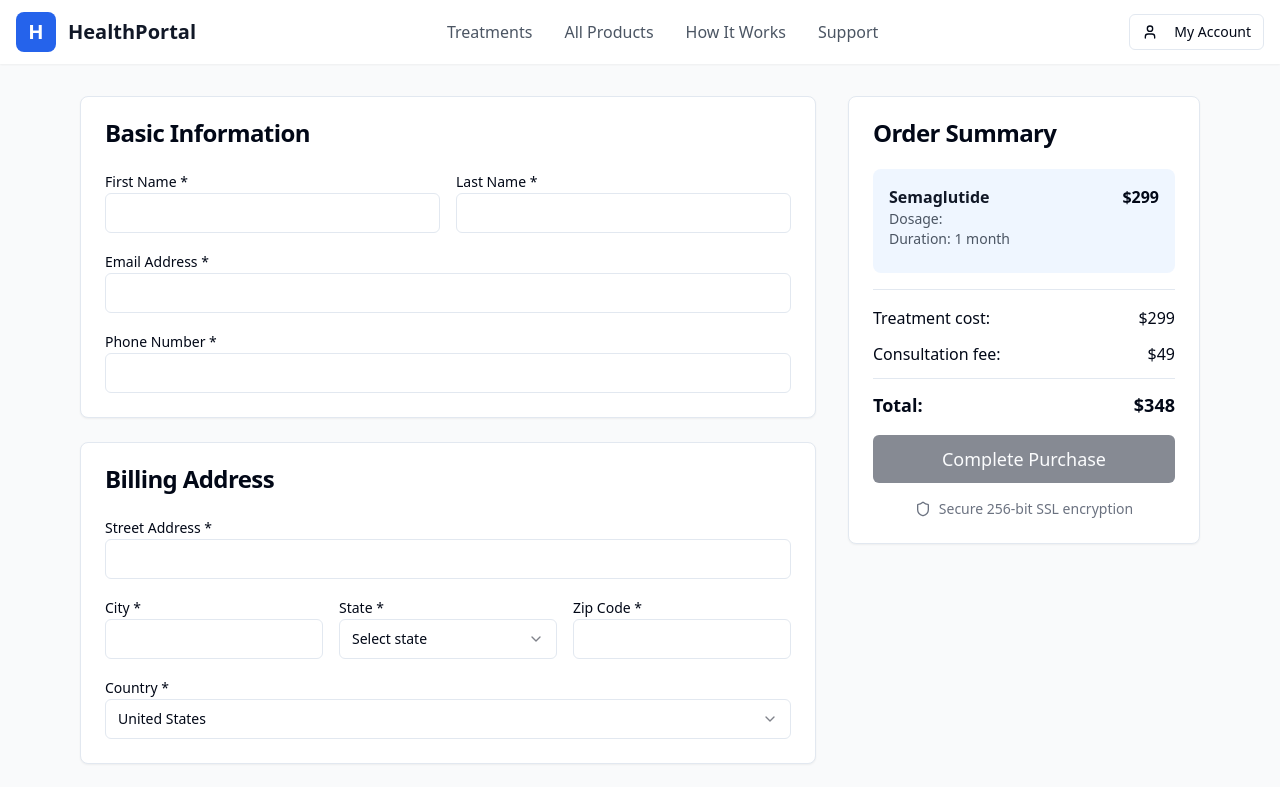
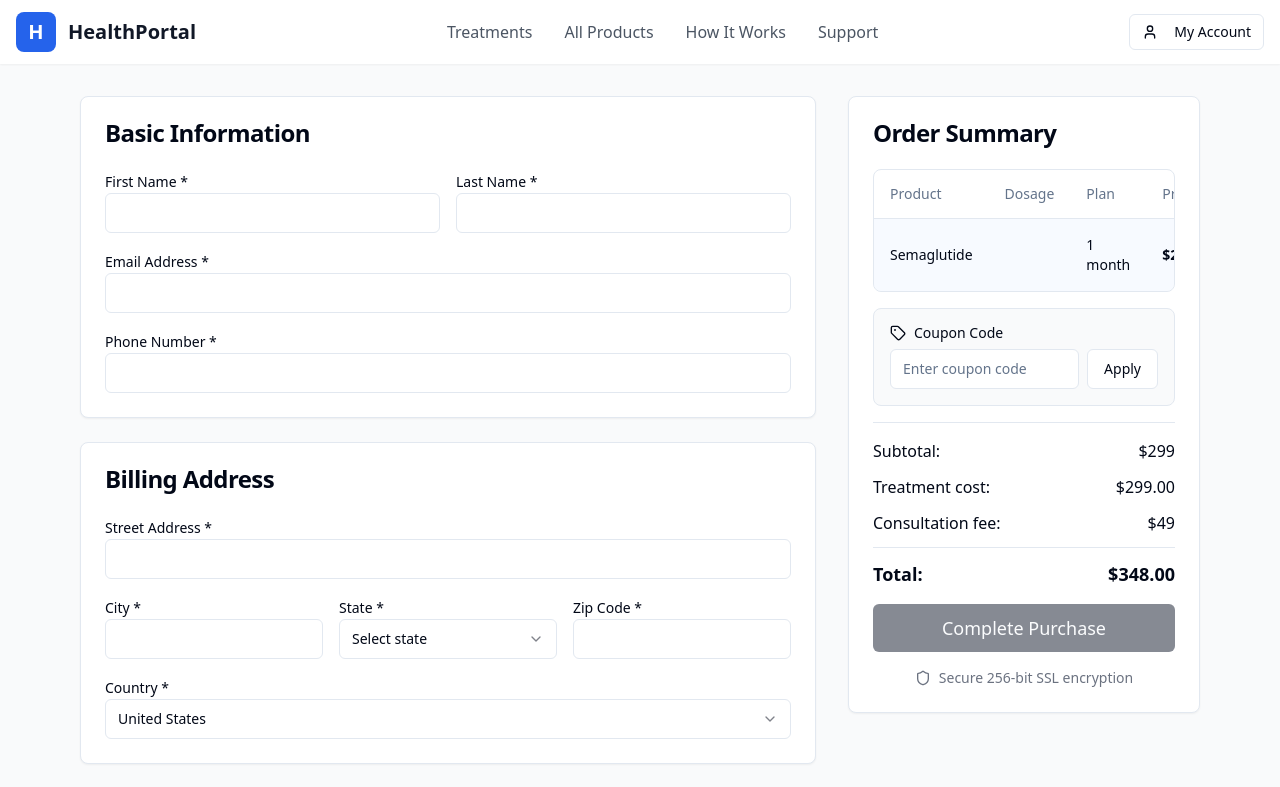
Before and after one commit to antareep1590/heal-thy-portal, a React (Vite) app: page /checkout in a window 1280 px wide. Shown: the top 787 px of the page. Built offline with nearby package versions, Linux system fonts and the light colour scheme.

Commit message:
Refactor checkout page order summary
Show order summary in a table with product details, options to modify choices, and a coupon field.

```diff
--- a/src/pages/CheckoutPage.tsx
+++ b/src/pages/CheckoutPage.tsx
@@ -8,7 +8,8 @@ import { Label } from "@/components/ui/label";
 import { Checkbox } from "@/components/ui/checkbox";
 import { Select, SelectContent, SelectItem, SelectTrigger, SelectValue } from "@/components/ui/select";
 import { Separator } from "@/components/ui/separator";
-import { Shield, CreditCard, X } from "lucide-react";
+import { Table, TableBody, TableCell, TableHead, TableHeader, TableRow } from "@/components/ui/table";
+import { Shield, CreditCard, X, Edit2, Tag } from "lucide-react";
 import Header from "@/components/Header";
 
 const CheckoutPage = () => {
@@ -41,6 +42,18 @@ const CheckoutPage = () => {
 
   const [selectedRelatedProducts, setSelectedRelatedProducts] = useState<string[]>(relatedProductIds);
   const [isLoggedIn] = useState(false); // Mock login state
+  const [couponCode, setCouponCode] = useState('');
+  const [couponDiscount, setCouponDiscount] = useState(0);
+  const [editingProduct, setEditingProduct] = useState<string | null>(null);
+  const [tempDosage, setTempDosage] = useState(dosage || '0.25mg');
+  const [tempDuration, setTempDuration] = useState(duration);
+
+  const subscriptionPlans = [
+    { value: "1", label: "1 month", discount: 0 },
+    { value: "3", label: "3 months", discount: 10 },
+    { value: "6", label: "6 months", discount: 15 },
+    { value: "12", label: "12 months", discount: 20 }
+  ];
 
   // Mock product data
   const product = {
@@ -58,12 +71,18 @@ const CheckoutPage = () => {
     { id: "3", name: "Tirzepatide", price: 399 }
   ];
 
-  const selectedDosagePrice = product.dosages.find(d => d.value === dosage)?.price || 299;
+  const getDiscountedPrice = (price: number) => {
+    return price * (1 - couponDiscount / 100);
+  };
+
+  const selectedDosagePrice = product.dosages.find(d => d.value === (editingProduct === 'main' ? tempDosage : dosage))?.price || 299;
+  const selectedDuration = editingProduct === 'main' ? tempDuration : duration;
   const relatedProductsTotal = selectedRelatedProducts.reduce((total, productId) => {
     const relatedProduct = relatedProductsData.find(p => p.id === productId);
     return total + (relatedProduct?.price || 0);
   }, 0);
-  const totalPrice = (selectedDosagePrice + relatedProductsTotal) * parseInt(duration);
+  const subtotal = (selectedDosagePrice + relatedProductsTotal) * parseInt(selectedDuration);
+  const totalPrice = getDiscountedPrice(subtotal);
   const consultationFee = 49;
 
   const handleInputChange = (field: string, value: string | boolean) => {
@@ -73,6 +92,32 @@ const CheckoutPage = () => {
   const handleRemoveRelatedProduct = (productId: string) => {
     setSelectedRelatedProducts(prev => prev.filter(id => id !== productId));
   };
+
+  const handleApplyCoupon = () => {
+    // Mock coupon validation
+    const validCoupons = {
+      'SAVE10': 10,
+      'WELCOME15': 15,
+      'FIRST20': 20
+    };
+
+    const discount = validCoupons[couponCode as keyof typeof validCoupons] || 0;
+    setCouponDiscount(discount);
+
+    if (discount === 0 && couponCode) {
+      alert('Invalid coupon code');
+    }
+  };
+
+  const handleSaveProductChanges = () => {
+    // Update URL params with new selections
+    const newParams = new URLSearchParams(searchParams);
+    newParams.set('dosage', tempDosage);
+    newParams.set('duration', tempDuration);
+    window.history.replaceState({}, '', `${window.location.pathname}?${newParams}`);
+    setEditingProduct(null);
+  };
+
 
   const handleSubmit = (e: React.FormEvent) => {
     e.preventDefault();
@@ -336,58 +381,154 @@ const CheckoutPage = () => {
                 <CardTitle>Order Summary</CardTitle>
               </CardHeader>
               <CardContent className="space-y-4">
+                {/* Order Table */}
+                <div className="border rounded-lg overflow-hidden">
+                  <Table>
+                    <TableHeader>
+                      <TableRow>
+                        <TableHead>Product</TableHead>
+                        <TableHead>Dosage</TableHead>
+                        <TableHead>Plan</TableHead>
+                        <TableHead>Price</TableHead>
+                        <TableHead>Actions</TableHead>
+                      </TableRow>
+                    </TableHeader>
+                    <TableBody>
                       {/* Main Product */}
-                <div className="p-4 bg-blue-50 rounded-lg">
-                  <div className="flex justify-between items-start mb-2">
-                    <div>
-                      <h3 className="font-semibold text-gray-900">{product.name}</h3>
-                      <p className="text-sm text-gray-600">Dosage: {dosage}</p>
-                      <p className="text-sm text-gray-600">Duration: {duration} month{duration !== "1" ? 's' : ''}</p>
+                      <TableRow className="bg-blue-50/50">
+                        <TableCell className="font-medium">{product.name}</TableCell>
+                        <TableCell>
+                          {editingProduct === 'main' ? (
+                            <Select value={tempDosage} onValueChange={setTempDosage}>
+                              <SelectTrigger className="w-32">
+                                <SelectValue />
+                              </SelectTrigger>
+                              <SelectContent>
+                                {product.dosages.map(d => (
+                                  <SelectItem key={d.value} value={d.value}>{d.value}</SelectItem>
+                                ))}
+                              </SelectContent>
+                            </Select>
+                          ) : (
+                            dosage
+                          )}
+                        </TableCell>
+                        <TableCell>
+                          {editingProduct === 'main' ? (
+                            <Select value={tempDuration} onValueChange={setTempDuration}>
+                              <SelectTrigger className="w-32">
+                                <SelectValue />
+                              </SelectTrigger>
+                              <SelectContent>
+                                {subscriptionPlans.map(plan => (
+                                  <SelectItem key={plan.value} value={plan.value}>
+                                    {plan.label}
+                                  </SelectItem>
+                                ))}
+                              </SelectContent>
+                            </Select>
+                          ) : (
+                            subscriptionPlans.find(p => p.value === selectedDuration)?.label
+                          )}
+                        </TableCell>
+                        <TableCell className="font-semibold">
+                          ${selectedDosagePrice * parseInt(selectedDuration)}
+                        </TableCell>
+                        <TableCell>
+                          {editingProduct === 'main' ? (
+                            <div className="flex space-x-1">
+                              <Button size="sm" onClick={handleSaveProductChanges}>
+                                Save
+                              </Button>
+                              <Button size="sm" variant="outline" onClick={() => setEditingProduct(null)}>
+                                Cancel
+                              </Button>
                             </div>
-                    <p className="font-semibold">${selectedDosagePrice * parseInt(duration)}</p>
-                  </div>
-                </div>
+                          ) : (
+                            <Button
+                              size="sm"
+                              variant="ghost"
+                              onClick={() => setEditingProduct('main')}
+                            >
+                              <Edit2 className="h-4 w-4" />
+                            </Button>
+                          )}
+                        </TableCell>
+                      </TableRow>
 
                       {/* Related Products */}
-                {selectedRelatedProducts.length > 0 && (
-                  <div className="space-y-2">
-                    <h4 className="font-semibold text-sm text-gray-700">Additional Products:</h4>
                       {selectedRelatedProducts.map(productId => {
                         const relatedProduct = relatedProductsData.find(p => p.id === productId);
                         if (!relatedProduct) return null;
 
                         return (
-                        <div key={productId} className="p-3 bg-gray-50 rounded-lg">
-                          <div className="flex justify-between items-center">
-                            <div>
-                              <h5 className="font-medium text-gray-900">{relatedProduct.name}</h5>
-                              <p className="text-sm text-gray-600">{duration} month{duration !== "1" ? 's' : ''}</p>
-                            </div>
-                            <div className="flex items-center space-x-2">
-                              <span className="font-semibold">${relatedProduct.price * parseInt(duration)}</span>
+                          <TableRow key={productId}>
+                            <TableCell className="font-medium">{relatedProduct.name}</TableCell>
+                            <TableCell>-</TableCell>
+                            <TableCell>
+                              {subscriptionPlans.find(p => p.value === selectedDuration)?.label}
+                            </TableCell>
+                            <TableCell className="font-semibold">
+                              ${relatedProduct.price * parseInt(selectedDuration)}
+                            </TableCell>
+                            <TableCell>
                               <Button
+                                size="sm"
                                 variant="ghost"
-                                size="sm"
                                 onClick={() => handleRemoveRelatedProduct(productId)}
                                 className="text-red-600 hover:text-red-800"
                               >
                                 <X className="h-4 w-4" />
                               </Button>
-                            </div>
-                          </div>
-                        </div>
+                            </TableCell>
+                          </TableRow>
                         );
                       })}
+                    </TableBody>
+                  </Table>
                 </div>
+
+                {/* Coupon Code */}
+                <div className="p-4 border rounded-lg bg-gray-50">
+                  <div className="flex items-center space-x-2 mb-2">
+                    <Tag className="h-4 w-4" />
+                    <Label htmlFor="coupon">Coupon Code</Label>
+                  </div>
+                  <div className="flex space-x-2">
+                    <Input
+                      id="coupon"
+                      placeholder="Enter coupon code"
+                      value={couponCode}
+                      onChange={(e) => setCouponCode(e.target.value.toUpperCase())}
+                    />
+                    <Button onClick={handleApplyCoupon} variant="outline">
+                      Apply
+                    </Button>
+                  </div>
+                  {couponDiscount > 0 && (
+                    <p className="text-sm text-green-600 mt-2">
+                      Coupon applied! {couponDiscount}% discount
+                    </p>
                   )}
+                </div>
 
                 <Separator />
 
                 {/* Pricing Summary */}
                 <div className="space-y-3">
                   <div className="flex justify-between">
+                    <span>Subtotal:</span>
+                    <span>${subtotal}</span>
+                  </div>
+                  {couponDiscount > 0 && (
+                    <div className="flex justify-between text-green-600">
+                      <span>Discount ({couponDiscount}%):</span>
+                      <span>-${(subtotal * couponDiscount / 100).toFixed(2)}</span>
+                    </div>
+                  )}
+                  <div className="flex justify-between">
                     <span>Treatment cost:</span>
-                    <span>${totalPrice}</span>
+                    <span>${totalPrice.toFixed(2)}</span>
                   </div>
                   <div className="flex justify-between">
                     <span>Consultation fee:</span>
@@ -396,7 +537,7 @@ const CheckoutPage = () => {
                   <Separator />
                   <div className="flex justify-between text-lg font-semibold">
                     <span>Total:</span>
-                    <span>${totalPrice + consultationFee}</span>
+                    <span>${(totalPrice + consultationFee).toFixed(2)}</span>
                   </div>
                 </div>
 
```
Lines whose indentation alone changed are shown as unchanged.
